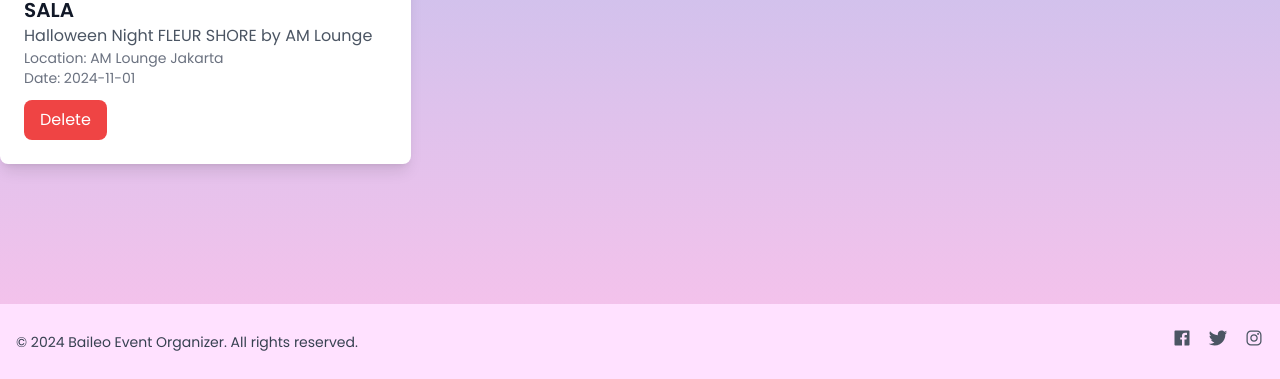
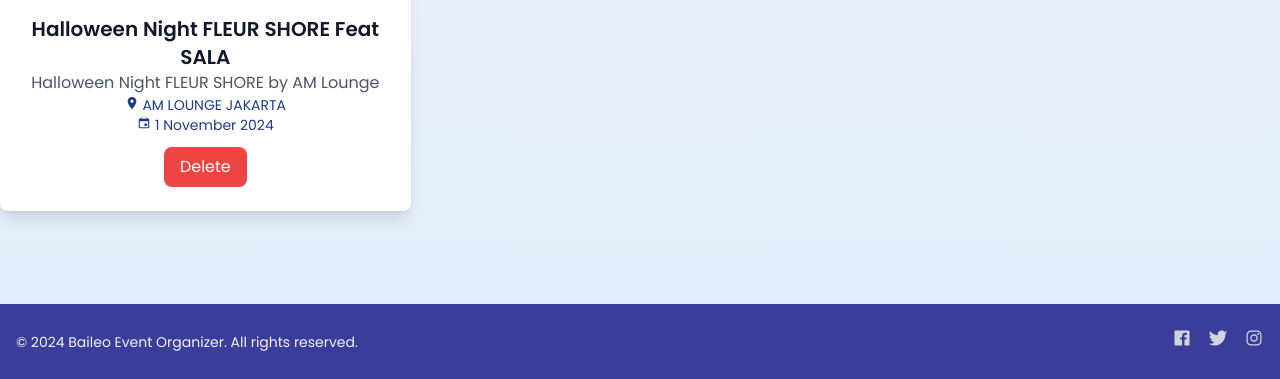
Before and after one commit to rascalosh/utswebproglec, a PHP site: page /registered_events.php in a window 1280 px wide. Shown: the part 421-800 px from the top of the page. Run offline with PHP 8.4, Linux system fonts and the light colour scheme; a user stored in the database is signed in; data comes from the database, SQL or seed files in the repository; some libraries are stand-ins or nearby versions.

Commit message:
Update registered_events.php features

```diff
--- a/registered_events.php
+++ b/registered_events.php
@@ -60,28 +60,31 @@ $result = $stmt->get_result();
         }
     </script>
 </head>
-<body class="font-[Poppins] bg-gradient-to-t from-[#fbc2eb] to-[#a6c1ee] min-h-screen text-gray-900 flex flex-col">
-    <header class="bg-[#FFE1FF] py-3">
+<body class="font-[Poppins] bg-gradient-to-t from-[#E0EAF9] to-[#F4F7FC] min-h-screen text-gray-900 flex flex-col">
+<header class="bg-[#3A3D99] py-3 shadow-lg">
     <nav class="flex justify-between items-center w-[92%] mx-auto">
         <div>
-                <img class="w-20" src="assets/baileo3.png" alt="...">
+            <a href="index.php"><img class="w-20" src="assets/baileo3.png" alt="..."></a>
         </div>
-            <div class="nav-links duration-500 md:static absolute bg-[#FFE1FF] md:min-h-fit min-h-[60vh] left-0 top-[-100%] md:w-auto w-full flex items-center px-5">
+        <div class="nav-links duration-500 md:static absolute bg-[#3A3D99] md:min-h-fit min-h-[60vh] left-0 top-[-100%] md:w-auto w-full flex items-center px-5"> <!-- Changed to solid blue -->
             <ul class="flex md:flex-row flex-col md:items-center md:gap-[4vw] gap-8">
                 <li>
-                        <a class="text-gray-700 hover:text-pink-900 transition duration-100 ease-in-out" href="index.php">Events</a>
+                    <a class="text-white hover:text-yellow-300 transition duration-200 ease-in-out" href="index.php">Events</a>
                 </li>
                 <li>
-                        <a class="text-gray-700 hover:text-pink-900 transition duration-100 ease-in-out" href="registered_events.php">Registered Event</a>
+                    <a class="text-white hover:text-yellow-300 transition duration-200 ease-in-out" href="registered_events.php">Registered Event</a>
                 </li>
                 <li>
-                        <a class="text-gray-700 hover:text-pink-900 transition duration-100 ease-in-out" href="profile.php">My Profile</a>
+                    <a class="text-white hover:text-yellow-300 transition duration-200 ease-in-out" href="profile.php">My Profile</a>
                 </li>
             </ul>
         </div>
+
         <div class="flex items-center gap-6">
-                <a href="logout.php" class="bg-[#7E60BF] text-white px-5 py-2 rounded-full hover:bg-[#CDC1FF]">Log Out</a>
-                <ion-icon onclick="onToggleMenu(this)" name="menu" class="text-2xl cursor-pointer md:hidden"></ion-icon>
+            <a href="logout.php" class="bg-gradient-to-r from-[#243c9a] via-[#7e22ce] to-[#ec4899] text-white px-6 py-3 rounded-full shadow-md text-lg font-bold tracking-wide uppercase transition-transform transform hover:scale-105 hover:shadow-lg hover:from-[#1e3a8a] hover:via-[#6b21a8] hover:to-[#db2777] duration-300 ease-in-out">
+                Log Out
+            </a>
+            <ion-icon onclick="onToggleMenu(this)" name="menu" class="text-2xl text-white cursor-pointer md:hidden"></ion-icon>
         </div>
     </nav>
 </header>
@@ -93,23 +96,25 @@ $result = $stmt->get_result();
         }
     </script>
 
-<div class="container mx-auto mt-8">
-    <h1 class="text-3xl font-bold text-center mb-6">Your Registered Events</h1>
+<div class="container mx-auto mt-8 mb-8 text-center">
+<h1 class="text-4xl font-bold text-gray-800 mb-4 relative inline-block">
+        <span class="relative z-10 transform -skew-y-6">Your Registered Events</span>
+    </h1>
+    <p class="text-lg text-gray-600 mb-3">Check your registrations below and manage your events easily.</p>
     <div class="grid grid-cols-1 md:grid-cols-2 lg:grid-cols-3 gap-6">
         <?php if ($result->num_rows === 0): ?>
             <p class="text-center text-gray-600">No events registered yet.</p>
         <?php else: ?>
             <?php while ($event = $result->fetch_assoc()) { ?>
-                <div class="bg-white rounded-lg shadow-lg p-6">
-                    <img src="<?php echo './admin/', $event['image_path']; ?>" alt="Event Image" class="w-full h-48 object-cover rounded-t-lg">
+                <div class="bg-white rounded-lg shadow-lg p-6 transition-transform duration-300 hover:scale-105 hover:shadow-2xl">
+                    <img src="<?php echo './admin/', $event['image_path']; ?>" alt="Event Image" class="w-full h-48 object-cover rounded-t-lg transition-opacity duration-300 hover:opacity-80">
                     <h2 class="text-xl font-semibold mt-4"><?php echo $event['name']; ?></h2>
                     <p class="text-gray-600"><?php echo $event['description']; ?></p>
-                    <p class="text-sm text-gray-500">Location: <?php echo $event['location']; ?></p>
-                    <p class="text-sm text-gray-500">Date: <?php echo $event['date']; ?></p>
-
+                    <p class="text-sm text-blue-900 uppercase"><ion-icon name="pin"></ion-icon> <?php echo strtoupper($event['location']); ?></p>
+                    <p class="text-sm text-blue-900"><ion-icon name="calendar"></ion-icon><span class="ml-1"><?php $date = $event['date']; $date_name = date('j F Y', strtotime($date)); echo $date_name; ?></span></p>
                     <form action="registered_events.php" method="post" class="inline" onsubmit="return confirm('Are you sure you want to delete this event?');">
                         <input type="hidden" name="cancel_registration" value="<?php echo $event['id']; ?>">
-                        <button type="submit" class="bg-red-500 text-white px-4 py-2 rounded-lg hover:bg-red-600 mt-3">Delete</button>
+                        <button type="submit" class="bg-red-500 text-white px-4 py-2 rounded-lg hover:bg-red-600 transition-transform duration-300 transform hover:scale-105 mt-3">Delete</button>
                     </form>
                 </div>
             <?php } ?>
@@ -129,7 +134,7 @@ $result = $stmt->get_result();
     </div>
 <?php endif; ?>
 
-<footer class="bg-[#FFE1FF] text-gray-700 py-6 mt-auto">
+    <footer class="bg-[#3A3D99] text-gray-100 py-6 mt-auto">
         <div class="container mx-auto px-4">
             <div class="flex flex-col md:flex-row justify-between items-center">
                 <div class="text-center md:text-left">
@@ -137,9 +142,9 @@ $result = $stmt->get_result();
                 </div>
 
                 <div class="flex gap-4 mt-4 md:mt-0">
-                <a href="#" class="text-gray-600 hover:text-gray-900"><ion-icon name="logo-facebook" class="text-xl"></ion-icon></a>
-                <a href="#" class="text-gray-600 hover:text-gray-900"><ion-icon name="logo-twitter" class="text-xl"></ion-icon></a>
-                <a href="#" class="text-gray-600 hover:text-gray-900"><ion-icon name="logo-instagram" class="text-xl"></ion-icon></a>
+                    <a href="#" class="text-gray-300 hover:text-white"><ion-icon name="logo-facebook" class="text-xl"></ion-icon></a>
+                    <a href="#" class="text-gray-300 hover:text-white"><ion-icon name="logo-twitter" class="text-xl"></ion-icon></a>
+                    <a href="#" class="text-gray-300 hover:text-white"><ion-icon name="logo-instagram" class="text-xl"></ion-icon></a>
                 </div>
             </div>
         </div>
```
Lines whose indentation alone changed are shown as unchanged.
